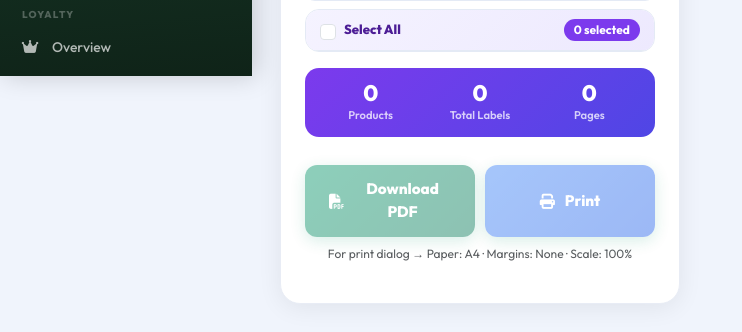
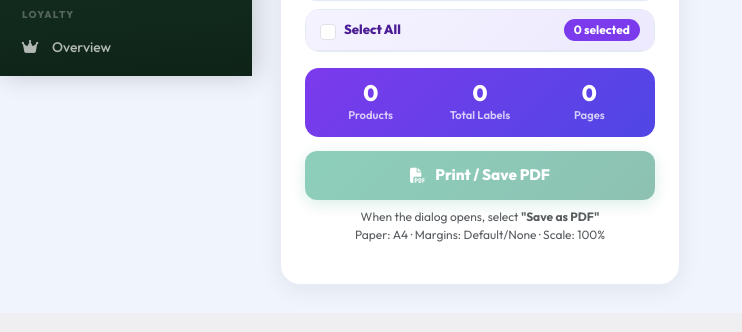
Before and after one commit to liyukidsmart-star/Liyu-Kids-Mart, a Python web app: template app/templates/admin/inventory/print_barcodes.html in a window 1280 px wide. Shown: the part 724-1056 px from the top of the page, without its empty margins (0-742 px from the left). After the commit the page ends 1008 px from the top, so only its background shows below. Run offline with Jinja, Linux system fonts and the light colour scheme; the template is opened without the code that fills it, so the values that code supplies are empty; some libraries are stand-ins or nearby versions.

Commit message:
fix: removed html2pdf and unreliable flexbox math; completely restored native CSS Grid and bound Download PDF to a perfectly configured native window.print with @page directives to guarantee flawless multi-page PDF exporting

```diff
--- a/app/templates/admin/inventory/print_barcodes.html
+++ b/app/templates/admin/inventory/print_barcodes.html
@@ -150,8 +150,8 @@
 /* ── A4 SHEET ── */
 .a4-sheet {
   background:#fff;
-  width:794px; height:1123px; /* Fixed A4 pixel sizes at 96DPI for exact PDF capture */
-  margin:0 auto;
+  width:100%; max-width:794px; margin:0 auto;
+  aspect-ratio:210/297;
   border-radius:6px;
   box-shadow:0 8px 40px rgba(0,0,0,.15);
   padding:10mm 8mm;
@@ -159,10 +159,9 @@
   display:flex; flex-direction:column;
   page-break-after:always;
 }
-/* Use flex in JS instead of CSS grid to avoid html2canvas bugs */
 .label-grid {
-  display:flex; flex-wrap:wrap; width:100%; height:100%;
-  align-content:flex-start; gap:2mm;
+  display:grid; width:100%; height:100%;
+  gap:2mm; align-content:start;
 }
 
 /* ── SINGLE LABEL CARD ── */
@@ -189,28 +188,25 @@
 
 /* ── PRINT MEDIA ── */
 @media print {
-  body { margin:0; padding:0; background:#fff; }
-  /* Hide everything except the preview pages */
+  @page { size: A4 portrait; margin: 0; }
+  body { margin:0; padding:0; background:#fff; -webkit-print-color-adjust: exact; print-color-adjust: exact; }
   .lbl-page > *:first-child { display:none!important; }
   .preview-panel { background:none!important; padding:0!important; box-shadow:none!important; border-radius:0!important; min-height:0!important; }
-  .preview-panel h5 { display:none!important; }
-  .page-badge { display:none!important; }
+  .preview-panel h5, .page-badge { display:none!important; }
   .preview-pages { gap:0!important; display:block!important; }
-  /* A4 sheet exact dimensions */
   .a4-sheet {
-    width:210mm!important; height:295mm!important; max-width:none!important;
+    width:210mm!important; height:297mm!important; max-width:none!important;
     margin:0!important; padding:7mm 6mm!important;
     box-shadow:none!important; border-radius:0!important;
     aspect-ratio:auto!important; overflow:hidden!important;
     page-break-after:always!important;
-    display:flex!important; flex-direction:column!important;
+    page-break-inside:avoid!important;
   }
   .label-grid {
-    height:281mm!important;
+    height:283mm!important;
     align-content:start!important;
   }
   .label-card { page-break-inside:avoid; }
-  /* Admin chrome */
   nav, header, .sidebar, footer, .navbar, .topbar, .breadcrumb { display:none!important; }
 }
 </style>
@@ -323,16 +319,14 @@
       <div class="sum-item"><div class="sum-num" id="totalPages">0</div><div class="sum-lbl">Pages</div></div>
     </div>
 
-    <div style="display:flex; gap:10px; margin-top:14px;">
-      <button class="print-btn" onclick="downloadPDF()" id="downloadBtn" disabled style="flex:1;">
-        <i class="fas fa-file-pdf"></i> Download PDF
-      </button>
-      <button class="print-btn" onclick="window.print()" id="printBtn" disabled style="flex:1; background:linear-gradient(135deg,#3b82f6,#2563eb);">
-        <i class="fas fa-print"></i> Print
+    <div style="margin-top:14px;">
+      <button class="print-btn" onclick="window.print()" id="downloadBtn" disabled style="width:100%;">
+        <i class="fas fa-file-pdf"></i> Print / Save PDF
       </button>
     </div>
     <p class="text-center text-muted mt-2" style="font-size:.75rem;">
-      For print dialog → Paper: A4 · Margins: None · Scale: 100%
+      When the dialog opens, select <strong>"Save as PDF"</strong><br>
+      Paper: A4 · Margins: Default/None · Scale: 100%
     </p>
   </div>
 
@@ -355,7 +349,6 @@
 
 {% block extra_js %}
 <script src="https://cdnjs.cloudflare.com/ajax/libs/qrious/4.0.2/qrious.min.js"></script>
-<script src="https://cdnjs.cloudflare.com/ajax/libs/html2pdf.js/0.10.1/html2pdf.bundle.min.js"></script>
 <script>
 const BOT_USERNAME = "{{ bot_username }}";
 const SHORT_NAME   = "{{ short_name }}";
@@ -452,7 +445,6 @@ function _build() {
   document.getElementById('totalProd').textContent   = items.length;
   document.getElementById('totalLabels').textContent = totalLabels;
   document.getElementById('totalPages').textContent  = totalPages;
-  document.getElementById('printBtn').disabled       = totalLabels === 0;
   document.getElementById('downloadBtn').disabled    = totalLabels === 0;
 
   const emptyDiv  = document.getElementById('emptyState');
@@ -491,6 +483,8 @@ function buildSheet(labels, cfg, showStore, showPrice, showSku, showImg) {
   sheet.className = 'a4-sheet';
   const grid = document.createElement('div');
   grid.className = 'label-grid';
+  grid.style.gridTemplateColumns = `repeat(${cfg.cols}, 1fr)`;
+  grid.style.gridTemplateRows    = `repeat(${cfg.rows}, 1fr)`;
   sheet.appendChild(grid);
   for (const lbl of labels) grid.appendChild(makeCard(lbl, cfg, showStore, showPrice, showSku, showImg));
   return sheet;
@@ -499,9 +493,6 @@ function buildSheet(labels, cfg, showStore, showPrice, showSku, showImg) {
 function makeCard(lbl, cfg, showStore, showPrice, showSku, showImg) {
   const card = document.createElement('div');
   card.className = 'label-card';
-  // Give exact percentage-based width/height (subtracting gap) so html2canvas renders properly
-  card.style.width  = `calc((100% - ${(cfg.cols - 1) * 2}mm) / ${cfg.cols})`;
-  card.style.height = `calc((100% - ${(cfg.rows - 1) * 2}mm) / ${cfg.rows})`;
 
   const accent = document.createElement('div');
   accent.className = 'label-accent';
@@ -510,7 +501,6 @@ function makeCard(lbl, cfg, showStore, showPrice, showSku, showImg) {
   if (showImg && lbl.img) {
     const bg = document.createElement('img');
     bg.className = 'label-bg-img';
-    // CRITICAL: prevents PDF engine from throwing a SecurityError on cross-origin taint
     bg.crossOrigin = 'anonymous';
     bg.src = lbl.img;
     bg.alt = '';
@@ -580,54 +570,5 @@ function renderQr(root, cfg) {
   });
 }
 
-function downloadPDF() {
-  const element = document.getElementById('previewPages');
-  const btn = document.getElementById('downloadBtn');
-  const ogText = btn.innerHTML;
-  btn.innerHTML = '<i class="fas fa-spinner fa-spin"></i> Generating PDF...';
-  btn.disabled = true;
-
-  // Temporarily hide page badges for clean PDF output
-  const badges = element.querySelectorAll('.page-badge');
-  badges.forEach(b => b.style.display = 'none');
-
-  const opt = {
-    margin:       0,
-    filename:     'Liyu_Kids_Mart_Labels.pdf',
-    image:        { type: 'jpeg', quality: 1.0 },
-    html2canvas:  { scale: 2, useCORS: true, logging: false },
-    jsPDF:        { unit: 'mm', format: 'a4', orientation: 'portrait' }
-  };
-
-  const pages = Array.from(element.querySelectorAll('.a4-sheet'));
-
-  if (pages.length === 0) {
-    btn.innerHTML = ogText;
-    btn.disabled = false;
-    badges.forEach(b => b.style.display = '');
-    return;
-  }
-
-  // Render page by page to avoid huge canvas memory limits
-  let worker = html2pdf().set(opt).from(pages[0]).toPdf();
-
-  for (let i = 1; i < pages.length; i++) {
-    worker = worker.get('pdf').then(pdf => {
-      pdf.addPage();
-    }).from(pages[i]).toContainer().toCanvas().toPdf();
-  }
-
-  worker.save().then(() => {
-    btn.innerHTML = ogText;
-    btn.disabled = false;
-    badges.forEach(b => b.style.display = ''); // restore badges
-  }).catch(err => {
-    console.error(err);
-    alert('Failed to generate PDF. Please try the Print button instead.');
-    btn.innerHTML = ogText;
-    btn.disabled = false;
-    badges.forEach(b => b.style.display = '');
-  });
-}
 </script>
 {% endblock %}
```
